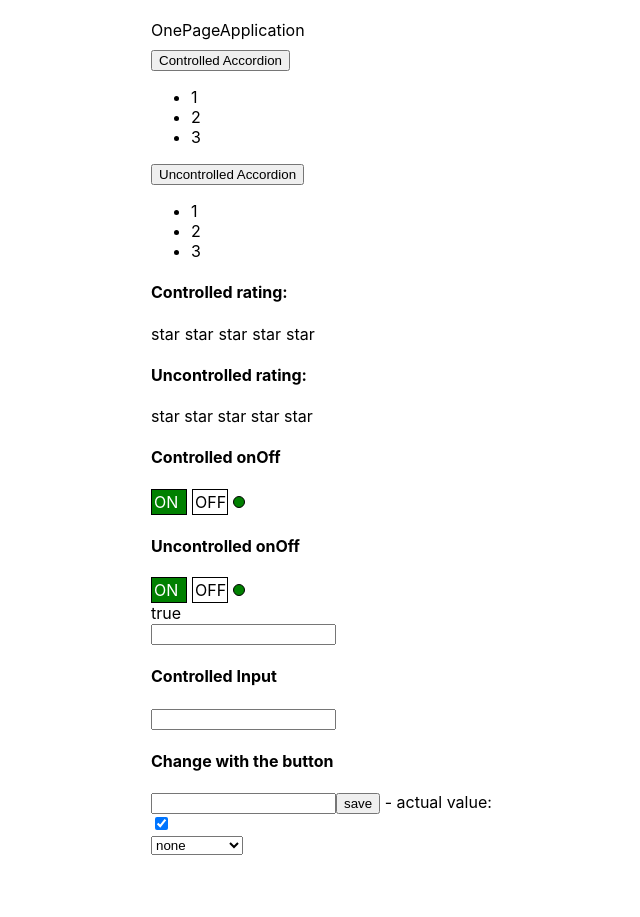
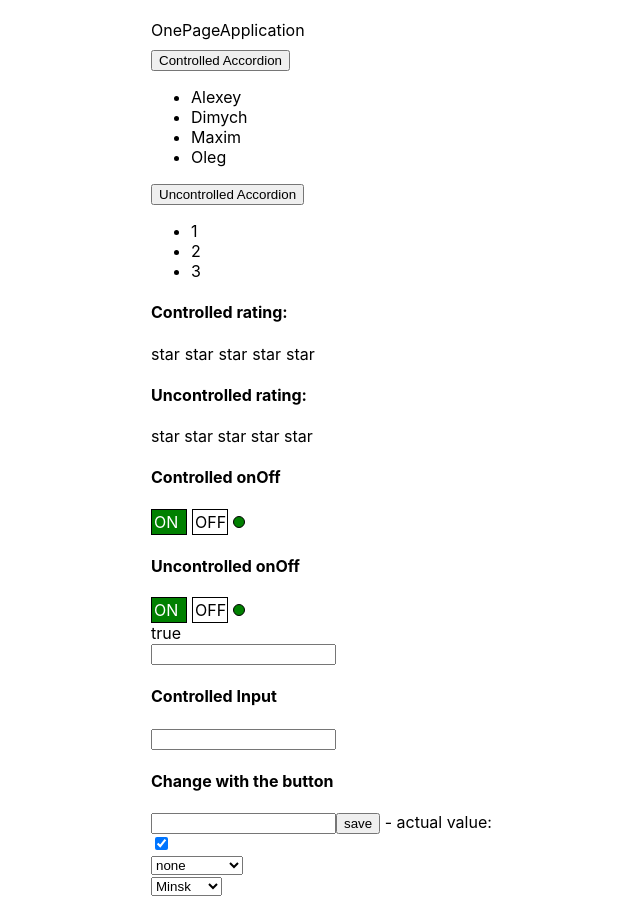
Before and after one commit to UncleStifler/01_REACT_kabzdaKakProsto, a React (Create React App) app: page / in a window 1280 px wide. Shown: the top 917 px of the page, without its empty margins (214-854 px from the left). Before the commit the page ends 875 px from the top, so only its background shows below. Built offline with nearby package versions, Linux system fonts and the light colour scheme; the HTML template or start-up script is replaced by a standard one.

Commit message:
useReducer and dispatch

```diff
--- a/src/App.tsx
+++ b/src/App.tsx
@@ -5,15 +5,24 @@ import UncontrolledOnOff from "./Components/OnOff/UncontrolledOnOff";
 import {UncontrolledAccordion} from "./Components/UncontrolledAccordion/UncontrolledAccordion";
 import {UncontrolledRating} from "./Components/UncontrolledRating/UncontrolledRating";
 import {Rating, RatingValueType} from "./Components/Rating/Rating";
-import {Accordion} from "./Components/Accordion/Accordion";
+import {Accordion, ItemType} from "./Components/Accordion/Accordion";
 import ControlledOnOff from "./Components/OnOff/ControlledOnOff";
 import UncontrolledInput from "./Components/Input/UncontrolledInput";
 import ControlledInput from "./Components/Input/ControlledInput";
 import ControlledCheckBox from "./Components/CheckBox/ControlledCheckBox";
 import ControlledSelect from "./Components/Select/ControlledSelect";
+import {v1} from "uuid";
+import SelectInput from "./Components/Select/SelectInput";
 
 
 function App() {
+
+    const items= [
+        {id: v1(), userName: "Alexey"},
+        {id: v1(), userName: "Dimych"},
+        {id: v1(), userName: "Maxim"},
+        {id: v1(), userName: "Oleg"},
+    ]
 
     const [ratingValue, setRatingValue] = useState<RatingValueType>(0)
     const [accordionCollapsed, setAccordionCollapsed] = useState<boolean>(false)
@@ -31,8 +40,13 @@ function App() {
         setOn(!on)
     }
 
-    const inputStateChange = (textFromInput : string) => {
+    const inputStateChange = (textFromInput: string) => {
         setTextInput(textFromInput)
+    }
+
+
+    const accordionOnClick = (id: string) => {
+        console.log(`some item was clicked ${id}`)
     }
 
     return (
@@ -42,6 +56,8 @@ function App() {
                 titleAccordion={"Controlled Accordion"}
                 accordionCollapsed={accordionCollapsed}
                 onChange={forCollapsedAccordion}
+                items={items}
+                accordionOnClick={accordionOnClick}
             />
             <UncontrolledAccordion
                 titleAccordion={'Uncontrolled Accordion'}/>
@@ -65,6 +81,10 @@ function App() {
                 inputStateChange={inputStateChange}/>
             <ControlledCheckBox/>
             <ControlledSelect/>
+            <SelectInput
+                items={items}
+                value={'123'}
+            />
         </div>
     );
 }
--- a/src/Components/Accordion/Accordion.tsx
+++ b/src/Components/Accordion/Accordion.tsx
@@ -2,10 +2,18 @@ import React from 'react';
 import AccordionTitle from "./AccordionTitle";
 import AccordionBody from "./AccordionBody";
 
+export type ItemType = {
+    id: string
+    userName: string,
+}
+
 type AccordionType = {
+
     titleAccordion: string
     accordionCollapsed: boolean
     onChange: () => void
+    items: ItemType[]
+    accordionOnClick: (value: any) => void
 }
 
 
@@ -15,7 +23,10 @@ export const Accordion = (props: AccordionType) => {
             accordionCollapsed={props.accordionCollapsed}
             onChange={props.onChange}
             titleAccordion={props.titleAccordion}/>
-        {!props.accordionCollapsed && <AccordionBody/>}
+        {!props.accordionCollapsed && <AccordionBody
+            accordionOnClick={props.accordionOnClick}
+            items={props.items}
+        />}
     </>
 
 }
--- a/src/Components/Accordion/AccordionBody.tsx
+++ b/src/Components/Accordion/AccordionBody.tsx
@@ -1,15 +1,32 @@
 import React from 'react';
+import {ItemType} from "./Accordion";
 
+type AccordionBodyType = {
+    items: ItemType[]
+    accordionOnClick: (value: any) => void
+}
 
-
-const AccordionBody = () => {
+const AccordionBody = (props: AccordionBodyType) => {
     console.log("UncontrolledAccordionBody rendering")
     return (
         <ul>
-            <li>1</li>
-            <li>2</li>
-            <li>3</li>
+            {
+                props.items.map((t, index) => {
+
+                    const accordionClickHandler = () => {
+                        props.accordionOnClick(t.id)
+                    }
+
+                    return (
+                        <li
+                            onClick={accordionClickHandler}
+                            key={index}>
+                            {t.userName}
+                        </li>
+                    )
+                })
+            }
         </ul>
     )
 }
-    export default AccordionBody;
+export default AccordionBody;
--- /dev/null
+++ b/src/Components/Select/SelectInput.tsx
@@ -0,0 +1,28 @@
+import React from 'react';
+import {ItemType} from "../Accordion/Accordion";
+
+
+type SelectInputPropsType = {
+    value: any
+    items: ItemType[]
+}
+
+const SelectInput = (props: SelectInputPropsType) => {
+
+    const selectedItem = props.items.find(i => i.userName === props.value)
+
+    return (
+        <div>
+            <select>
+                <option value="">Minsk</option>
+                <option value="">Moscow</option>
+                <option value="">Kiev</option>
+            </select>
+            <h3>{selectedItem && selectedItem.userName}</h3>
+            {props.items.map(u => <div key={u.id}>{u.userName}</div>)}
+        </div>
+
+    );
+};
+
+export default SelectInput;
--- a/src/Components/UncontrolledAccordion/UncontrolledAccordion.tsx
+++ b/src/Components/UncontrolledAccordion/UncontrolledAccordion.tsx
@@ -1,4 +1,4 @@
-import React, {useState} from 'react';
+import React, {useReducer, useState} from 'react';
 import SelfControlledAccordionBody from "./SelfControlledAccordionBody";
 import UncontrolledAccordionTitle from "./UncontrolledAccordionTitle";
 
@@ -6,17 +6,35 @@ type AccordionType = {
     titleAccordion: string
 }
 
+type ActionReducerType = {
+    type: string
+}
+
+const reducer = (state: boolean, action: ActionReducerType) => {
+    if (action.type === 'TOGGLE-COLLAPSED') {
+        return !state
+    }
+
+
+    return state
+}
 
 export const UncontrolledAccordion = (props: AccordionType) => {
 
-    const [collapse, setCollapse] = useState(true)
+    // const [collapse, setCollapse] = useState(true)
+    const [collapse, dispatch] = useReducer(reducer, true)
 
     return (
         <div>
+            {/*<UncontrolledAccordionTitle*/}
+            {/*    titleAccordion={props.titleAccordion}*/}
+            {/*    onClick={() => {*/}
+            {/*        setCollapse(!collapse)*/}
+            {/*    }}/>*/}
             <UncontrolledAccordionTitle
                 titleAccordion={props.titleAccordion}
                 onClick={() => {
-                    setCollapse(!collapse)
+                    dispatch({type: 'TOGGLE-COLLAPSED'})
                 }}/>
             {collapse && <SelfControlledAccordionBody/>}
         </div>
```
